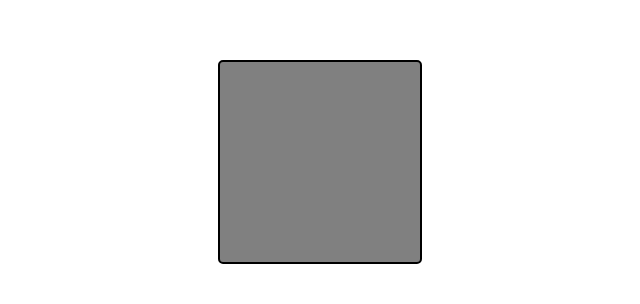
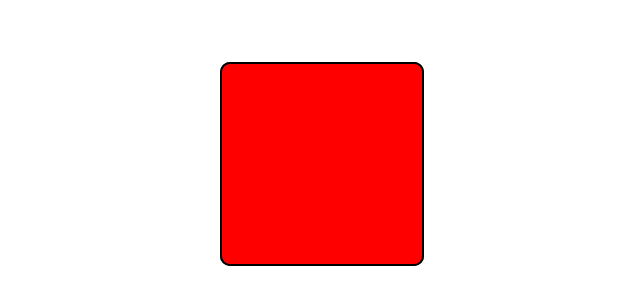
Before and after one commit to NajilBu/NajilBu.github.io, a plain HTML site: page S_Project/Dice.html in a window 1280 px wide. Shown: the part 246-550 px from the top of the page, without its empty margins (320-960 px from the left). Drawn offline with Linux system fonts and the light colour scheme.

Commit message:
dice(Unfinished);

```diff
--- a/S_Project/Dice.html
+++ b/S_Project/Dice.html
@@ -11,25 +11,131 @@
             display: flex;
             justify-content: center;
             align-items: center;
+            perspective: 800px;
+        }
+        .scene{
+            width: 200px;
+            height: 200px;
         }
         #box1{
+            width: 100%;
+            height: 100%;
+            position: relative;
+
+            transform-style: preserve-3d;
+            transition: transform 1s;
+
+        }
+
+        .face{
+            position: absolute;
             width: 200px;
             height: 200px;
-            background-color: gray;
+            background-color: white;
             border: 2px solid black;
-            border-radius: 5px;
+            display: grid;
+            border-radius: 10px;
+        }
+
+
+        .front{
+            transform: rotateY(0deg) translateZ(100px);
+            background-color: red;
+        }
+        .back{
+            transform: rotateY(180deg) translateZ(100px);
+            background-color: blue;
+        }
+        .top{
+            transform: rotateX(90deg) translateZ(100px);
+            background-color: yellow;
+        }
+        .bottom{
+            transform: rotateX(-90deg) translateZ(100px);
+            background-color: green;
+        }
+        .left{
+            transform: rotateY(90deg) translateZ(100px);
+            background-color: white;
+        }
+        .right{
+            transform: rotateY(-90deg) translateZ(100px);
+            background-color: orange;
         }
     </style>
     <body>
+        <div class="scene">
+            <div id="box1">
+                <div class="face front">
+                    <div class="dot"></div>
+                </div>
+                <div class="face back">
+                    <div class="dot"></div>
+                </div>
+                <div class="face top">
+                    <div class="dot"></div>
+                </div>
+                <div class="face bottom">
+                    <div class="dot"></div>
+                </div>
+                <div class="face left">
+                    <div class="dot"></div>
+                </div>
+                <div class="face right">
+                    <div class="dot"></div>
+                </div>
+            </div>
+        </div>
 
-        <div id="box1">
-
+        <div class="pop">
+            <div class="tod"></div>
         </div>
 
         <script>
+
+
+            let x= 0;
+            let y =0;;
+            const box = document.getElementById("box1");
+
+            // box.addEventListener("click", ()=> {
+            // let d6 = Math.floor(Math.random() * 6);
+
+
+            // box.classList.remove("roll");
+            // void box.offsetWidth;
+            // box.classList.add("roll");
+
+            // let rolltime = d6 * 360;
+
+            // });
+            const rotations = {
+                        1: "rotateX(0deg) rotateY(0deg)",
+                        2: "rotateX(-90deg) rotateY(0deg)",
+                        3: "rotateX(0deg) rotateY(90deg)",
+                        4: "rotateX(0deg) rotateY(-90deg)",
+                        5: "rotateX(90deg) rotateY(0deg)",
+                        6: "rotateX(180deg) rotateY(0deg)"
+                };
+
+            let rolling = false;
+            box.addEventListener("click", () => {
             let d6 = Math.floor(Math.random() * 6);
 
-            console.log(d6);
+            if (rolling) return;
+            rolling = true;
+
+                x += 720;
+                y += 720;
+
+                box.style.transform =
+                    `rotateX(${x}deg) rotateY(${y}deg) ${rotations[d6]}` ;
+            setTimeout(() =>
+                rolling = false
+            , 1000);
+
+            });
+
         </script>
 
     </body>
```
Also changed, not shown: Features/PopulateElem.html (added, +11 -0 lines), index.html (+18 -8 lines).
